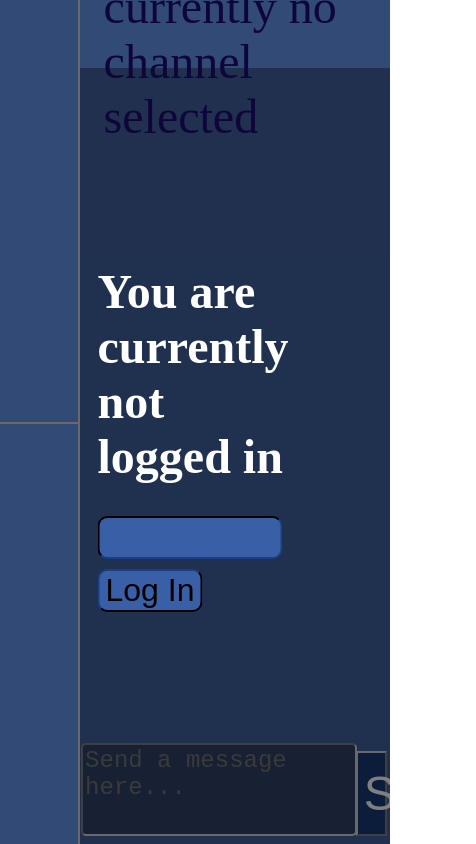
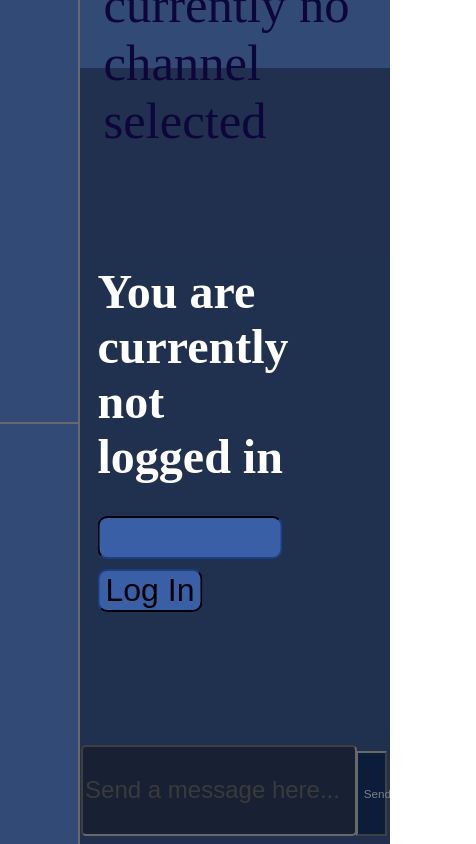
Before and after one commit to HHG-TecLap/ws-chat, a plain HTML site: page remote_files/index.html in a window 390 px wide. Shown: the whole page, 476 px wide, since content can reach past the window. Drawn offline with Linux system fonts and the light colour scheme.

Commit message:
Small UI changes improving responsiveness

```diff
--- a/remote_files/index.html
+++ b/remote_files/index.html
@@ -63,7 +63,7 @@
             </div>
             <div id="message_field">
                 <form id="message_form">
-                    <textarea id="msg_content" placeholder="Send a message here..." spellcheck="default" wrap="soft" disabled=""></textarea>
+                    <input id="msg_content" placeholder="Send a message here..." spellcheck="default"disabled=""></textarea>
                     <button type="submit" id="msg_submit" disabled="">Send</button>
                 </form>
             </div>
--- a/remote_files/styles.css
+++ b/remote_files/styles.css
@@ -133,7 +133,7 @@ li input{
     /* ------- */
 
     margin-left:5%;
-    font-size:36pt;
+    font-size:6vh;
     color:rgb(28, 11, 119);
 }
 
@@ -171,7 +171,7 @@ li input{
     width:100%;
     margin:0;
 }
-#message_field textarea{
+#message_field input{
     position: absolute;
     bottom:0%;
     left:1%;
@@ -198,6 +198,6 @@ li input{
     border-color:lightgray;
     background-color:rgb(23, 58, 119);
     color:white;
-
-    font-size:36pt;
+    font-size: 3vw;
+    text-align:left;
 }
```
